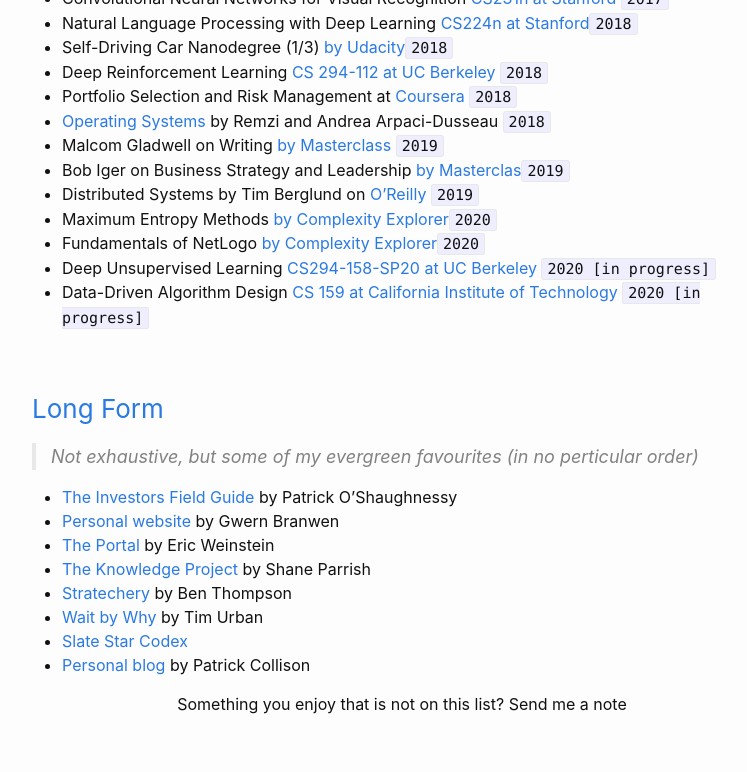
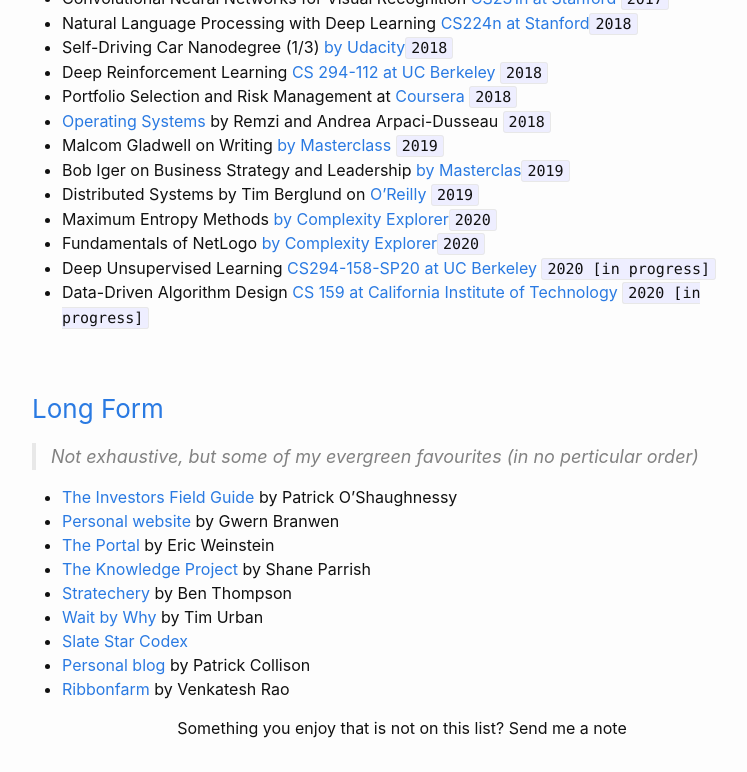
Before and after one commit to jovsa/jovsa.github.io, a Jekyll site: the page built from _posts/2020-06-08-consumption-list.md, in a window 1280 px wide and 900 px high, scrolled down 846 px, cut to the strip 0-772 px from the top of the window. Shown: the whole strip, without its empty margins (238-985 px from the left). Built offline with Jekyll 4.4.1, drawn with Linux system fonts in a browser that asks for light colours.

Commit message:
added Ribbon farm

```diff
--- a/_posts/2020-06-08-consumption-list.md
+++ b/_posts/2020-06-08-consumption-list.md
@@ -49,6 +49,7 @@
 * [Wait by Why](https://waitbutwhy.com/) by Tim Urban
 * [Slate Star Codex](https://slatestarcodex.com/)
 * [Personal blog](https://patrickcollison.com/) by Patrick Collison
+* [Ribbonfarm](https://www.ribbonfarm.com/) by Venkatesh Rao
 
 
 <div align="center">Something you enjoy that is not on this list? Send me a note</div>
```
